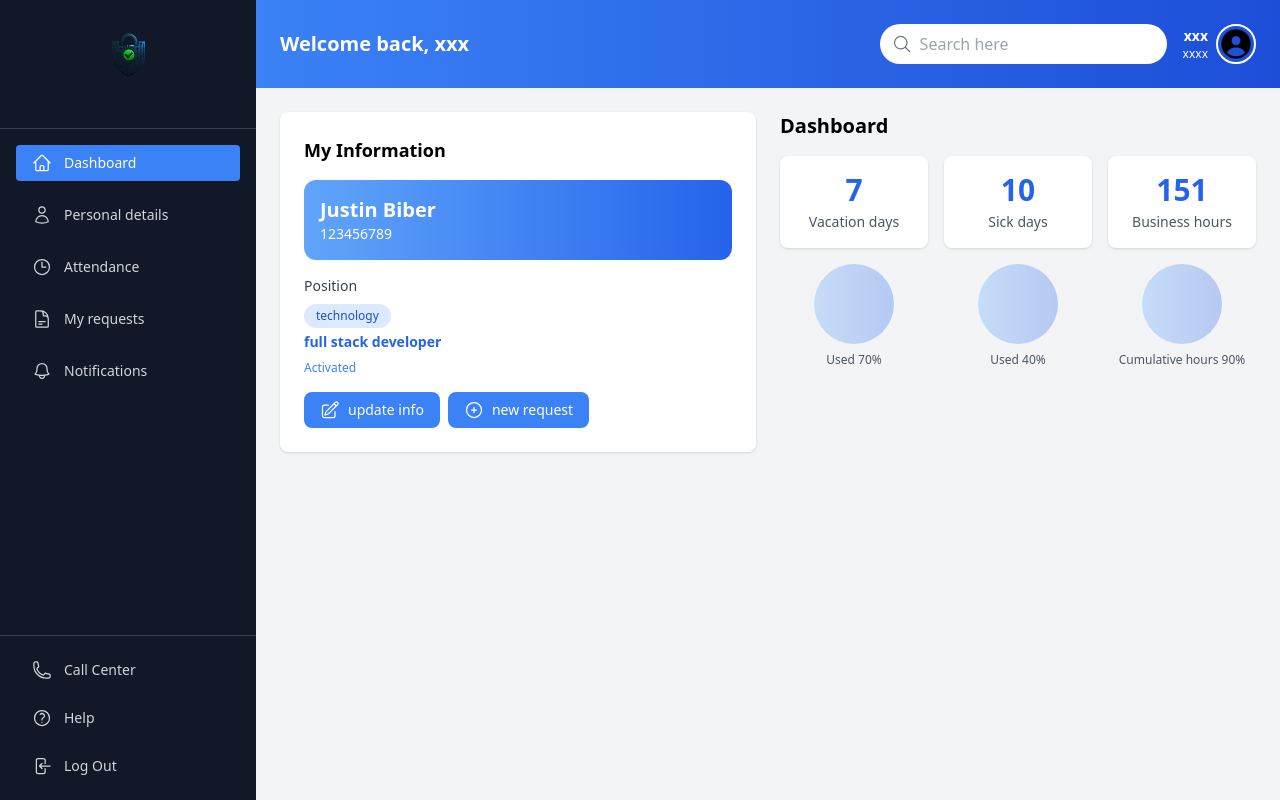
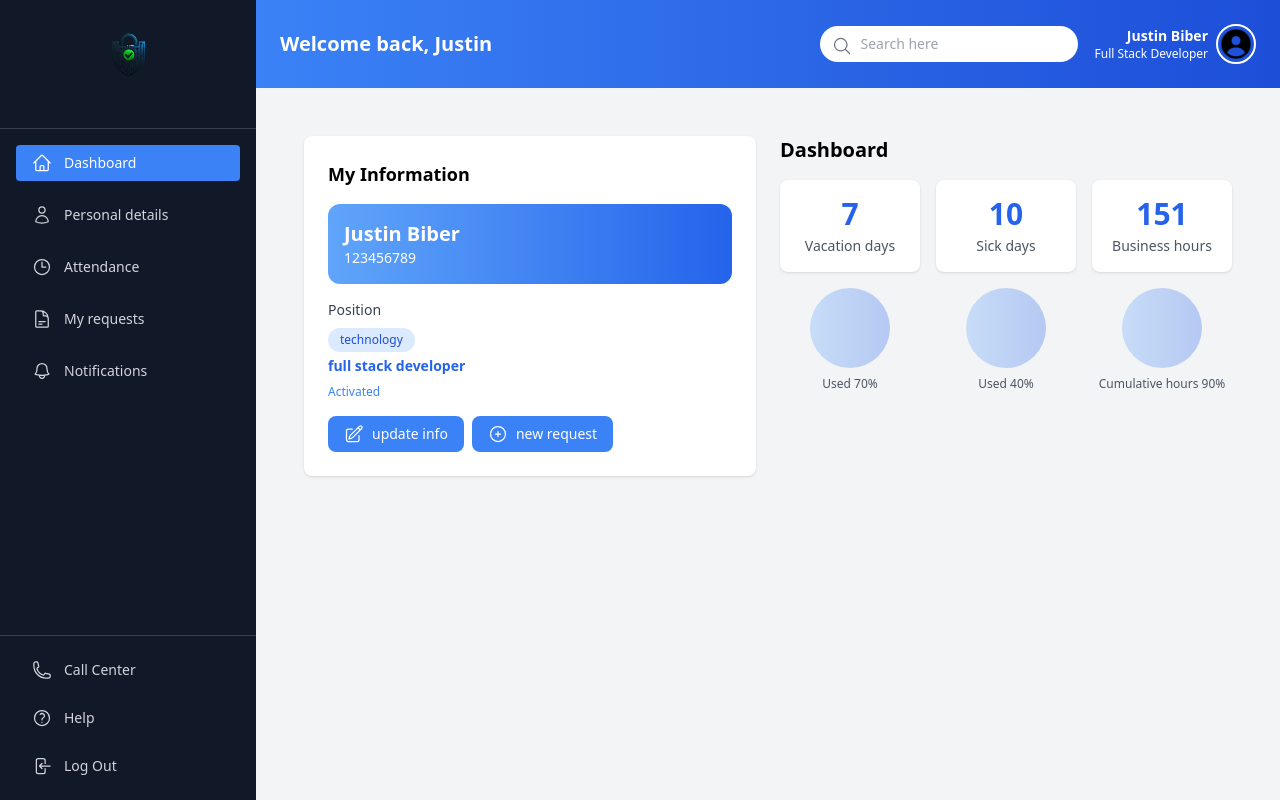
Before and after one commit to yael201062/IDM, a React (Vite) app in the folder client/: page / in a window 1280 px wide. Built offline with nearby package versions, Linux system fonts and the light colour scheme.

Commit message:
worker layout

```diff
--- a/client/src/layouts/WorkerLayout.tsx
+++ b/client/src/layouts/WorkerLayout.tsx
@@ -1,14 +1,47 @@
-import React from 'react';
+import { Outlet } from 'react-router-dom';
 import WorkerSidebar from '../components/WorkerSidebar';
-import { Outlet } from 'react-router-dom';
+import { MagnifyingGlassIcon } from '@heroicons/react/24/outline';
 
 const WorkerLayout = () => {
   return (
-    <div className="flex min-h-screen font-sans">
+    <div className="flex min-h-screen bg-gray-100">
       <WorkerSidebar />
-      <main className="flex-1 bg-gray-100">
-        <Outlet />
-      </main>
+      <div className="flex-1 flex flex-col">
+        <header className="bg-gradient-to-r from-blue-500 to-blue-700 text-white flex justify-between items-center p-6">
+          <h1 className="text-xl font-semibold">Welcome back, Justin</h1>
+          <div className="flex items-center gap-4">
+            <div className="relative">
+              <input
+                type="text"
+                placeholder="Search here"
+                className="rounded-full px-4 py-2 text-black pl-10 text-sm focus:outline-none focus:ring-2 focus:ring-blue-300"
+              />
+              <MagnifyingGlassIcon className="h-5 w-5 text-gray-500 absolute left-3 top-2.5" />
+            </div>
+
+            <div className="flex items-center gap-2">
+              <div className="text-right">
+                <p className="text-sm font-semibold">Justin Biber</p>
+                <p className="text-xs">Full Stack Developer</p>
+              </div>
+              <img
+                src="/avatar.png"
+                alt="User Profile"
+                className="w-10 h-10 rounded-full border-2 border-white object-cover"
+                onError={(e) => {
+                  (e.target as HTMLImageElement).src = '/avatar.png';
+                  (e.target as HTMLImageElement).className = 'w-10 h-10 rounded-full border-2 border-white bg-blue-400 flex items-center justify-center text-white font-bold';
+                  (e.target as HTMLImageElement).textContent = 'JB';
+                }}
+              />
+            </div>
+          </div>
+        </header>
+
+        <main className="flex-1 p-6 overflow-auto">
+          <Outlet />
+        </main>
+      </div>
     </div>
   );
 };
--- a/client/src/pages/PersonalDetails.tsx
+++ b/client/src/pages/PersonalDetails.tsx
@@ -6,7 +6,6 @@ import {
   CalendarIcon,
   MapPinIcon,
   EnvelopeIcon,
-  MagnifyingGlassIcon,
   PencilSquareIcon,
   PlusCircleIcon,
 } from '@heroicons/react/24/outline';
@@ -14,32 +13,6 @@ import {
 const PersonalDetails: React.FC = () => {
   return (
     <>
-      {/* HEADER */}
-      <header className="bg-gradient-to-r from-blue-500 to-blue-700 text-white flex justify-between items-center p-6">
-        <h1 className="text-xl font-semibold">Welcome back, xxx</h1>
-        <div className="flex items-center gap-4">
-          <div className="relative">
-            <input
-              type="text"
-              placeholder="Search here"
-              className="rounded-full px-4 py-2 text-black pl-10"
-            />
-            <MagnifyingGlassIcon className="h-5 w-5 text-gray-500 absolute left-3 top-2.5" />
-          </div>
-          <div className="flex items-center gap-2">
-            <div className="text-right">
-              <p className="text-sm font-semibold">xxx</p>
-              <p className="text-xs">xxxx</p>
-            </div>
-            <img
-              src="/avatar.png"
-              alt="User"
-              className="w-10 h-10 rounded-full border-2 border-white"
-            />
-          </div>
-        </div>
-      </header>
-
       {/* Content */}
       <div className="p-6 grid grid-cols-2 gap-6">
         {/* My Information */}
--- a/client/src/pages/WorkerDashboard.tsx
+++ b/client/src/pages/WorkerDashboard.tsx
@@ -2,38 +2,11 @@ import React from 'react';
 import {
   PencilSquareIcon,
   PlusCircleIcon,
-  MagnifyingGlassIcon,
 } from '@heroicons/react/24/outline';
 
 const WorkerDashboard: React.FC = () => {
   return (
     <>
-      {/* Header */}
-      <header className="bg-gradient-to-r from-blue-500 to-blue-700 text-white flex justify-between items-center p-6">
-        <h1 className="text-xl font-semibold">Welcome back, xxx</h1>
-        <div className="flex items-center gap-4">
-          <div className="relative">
-            <input
-              type="text"
-              placeholder="Search here"
-              className="rounded-full px-4 py-2 text-black pl-10"
-            />
-            <MagnifyingGlassIcon className="h-5 w-5 text-gray-500 absolute left-3 top-2.5" />
-          </div>
-          <div className="flex items-center gap-2">
-            <div className="text-right">
-              <p className="text-sm font-semibold">xxx</p>
-              <p className="text-xs">xxxx</p>
-            </div>
-            <img
-              src="/avatar.png"
-              alt="User"
-              className="w-10 h-10 rounded-full border-2 border-white"
-            />
-          </div>
-        </div>
-      </header>
-
       {/* Content */}
       <div className="p-6 grid grid-cols-2 gap-6">
         {/* My Information */}
```
